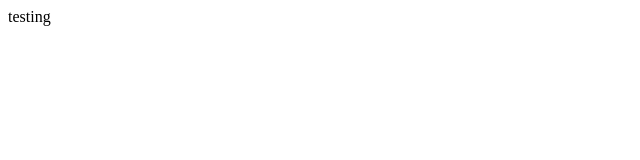
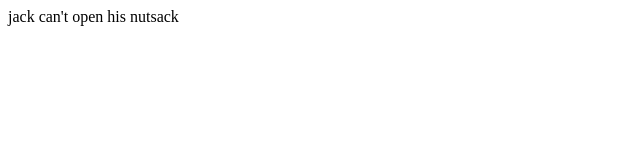
Before and after one commit to WVCS/portfolio-nathanleitner, a plain HTML site: page index.html in a window 1280 px wide. Shown: the whole page, without its empty margins (0-640 px from the left). Drawn offline with Linux system fonts and the light colour scheme.

Commit message:
Update index.html

```diff
--- a/index.html
+++ b/index.html
@@ -1,7 +1,7 @@
 <html>
 <body>
 <p>
-testing
+jack can't open his nutsack
 </p>
 </body>
 </html>
```
